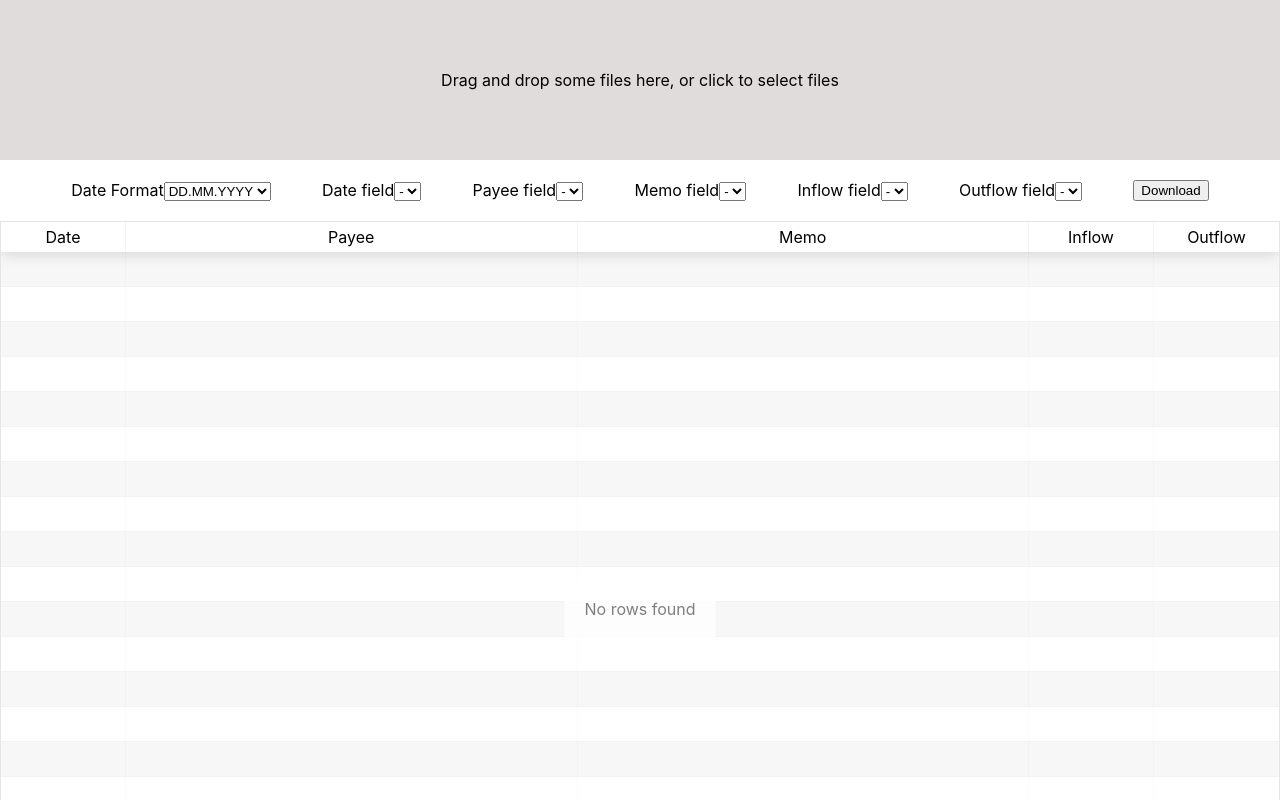
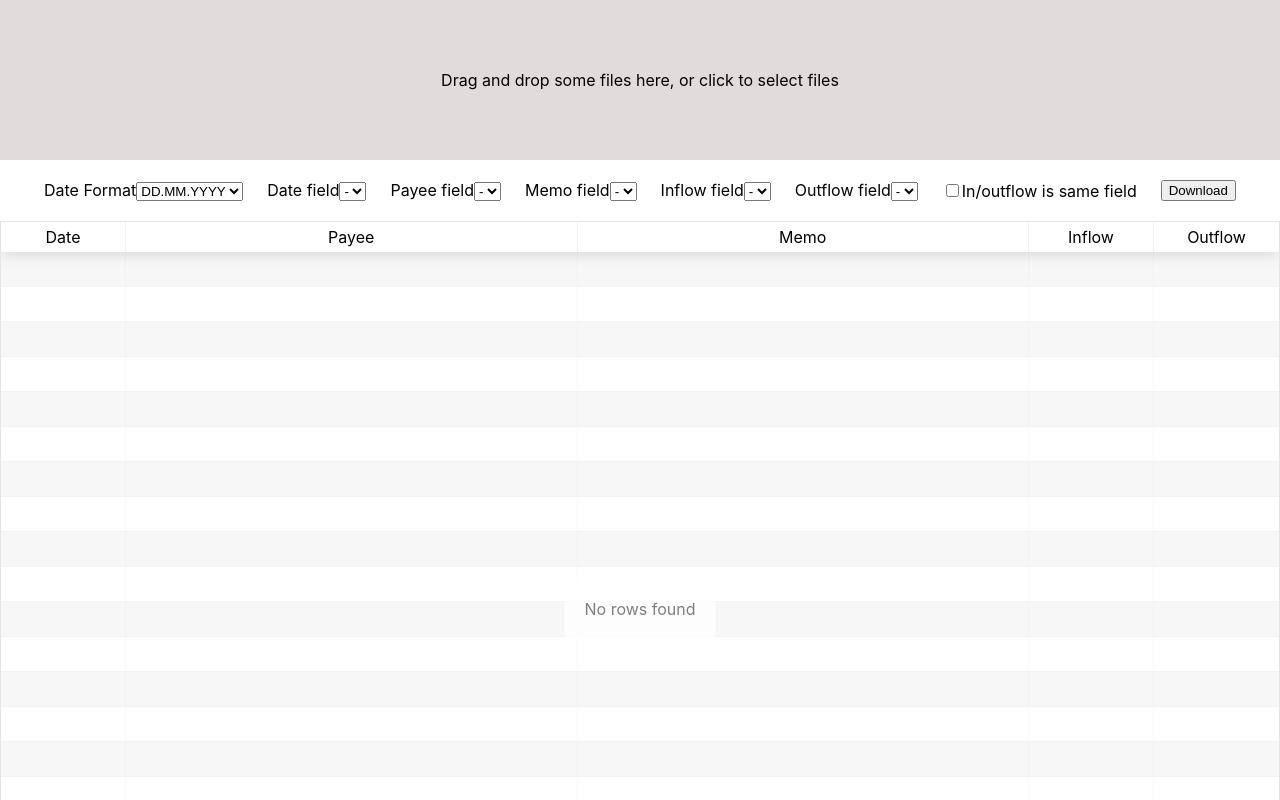
Before and after one commit to kvasbo/ynab-parser, a React (Create React App) app: page / in a window 1280 px wide. Shown: the top 800 px of the page. Built offline with nearby package versions, Linux system fonts and the light colour scheme.

Commit message:
Some work on supporting single sum field

```diff
--- a/src/App.tsx
+++ b/src/App.tsx
@@ -25,6 +25,7 @@ interface AppState {
         outflow: number;
     };
     dateFormat: string;
+    singleSumField: boolean;
 }
 
 const columns = [
@@ -61,6 +62,7 @@ class App extends React.PureComponent<{}, AppState> {
             useHeaders: true,
             mapping: { date: 0, payee: 1, memo: 2, inflow: 3, outflow: 4 },
             dateFormat: 'DD.MM.YYYY',
+            singleSumField: false,
         };
     }
 
@@ -68,10 +70,20 @@ class App extends React.PureComponent<{}, AppState> {
         const d = this.state.parsed.data.map(
             (l: string[]): YnabLine => {
                 const date = Moment(l[this.state.mapping.date], this.state.dateFormat).format('YYYY-MM-DD');
-                let inflow: number | null = parseNumber(l[this.state.mapping.inflow]);
-                let outflow: number | null = parseNumber(l[this.state.mapping.outflow]);
-                if (isNaN(inflow)) inflow = null;
-                if (isNaN(outflow)) outflow = null;
+                let inflow: number | null = null;
+                let outflow: number | null = null;
+                if (!this.state.singleSumField) {
+                    // Two separate fields
+                    inflow = parseNumber(l[this.state.mapping.inflow]);
+                    outflow = parseNumber(l[this.state.mapping.outflow]);
+                    if (isNaN(inflow)) inflow = null;
+                    if (isNaN(outflow)) outflow = null;
+                } else {
+                    // Put them in a single field
+                    const sum = parseNumber(l[this.state.mapping.inflow]);
+                    inflow = !isNaN(sum) && sum > 0 ? sum : null;
+                    outflow = !isNaN(sum) && sum < 0 ? -sum : null;
+                }
                 return {
                     date,
                     memo: l[this.state.mapping.memo],
@@ -244,6 +256,17 @@ class App extends React.PureComponent<{}, AppState> {
                             {this.getSelectBoxFiller()}
                         </select>
                     </span>
+                    <span>
+                        <input
+                            type="checkbox"
+                            id="checkSingleSumField"
+                            checked={this.state.singleSumField}
+                            onChange={(e: React.ChangeEvent<HTMLInputElement>): void =>
+                                this.setState({ singleSumField: e.currentTarget.checked })
+                            }
+                        />
+                        <label htmlFor="checkSingleSumField">In/outflow is same field</label>
+                    </span>
                     <button onClick={(): void => this.download()}>Download</button>
                 </div>
                 <ReactTable data={this.mapData()} columns={columns} className="-striped -highlight" />
--- a/src/parsers/parser.ts
+++ b/src/parsers/parser.ts
@@ -12,12 +12,12 @@ export interface ParsedData {
 export function parseNumber(strgx: string): number {
     let strg = strgx || '';
     let decimal = '.';
-    strg = strg.replace(/[^0-9$.,]/g, '');
+    strg = strg.replace(/[^0-9$-.,]/g, '');
     if (strg.indexOf(',') > strg.indexOf('.')) decimal = ',';
     if ((strg.match(new RegExp('\\' + decimal, 'g')) || []).length > 1) decimal = '';
     if (decimal !== '' && strg.length - strg.indexOf(decimal) - 1 === 3 && strg.indexOf('0' + decimal) !== 0)
         decimal = '';
-    strg = strg.replace(new RegExp('[^0-9$' + decimal + ']', 'g'), '');
+    strg = strg.replace(new RegExp('[^0-9-$' + decimal + ']', 'g'), '');
     strg = strg.replace(',', '.');
     return parseFloat(strg);
 }
```
Also changed, not shown: testData/1.csv.
